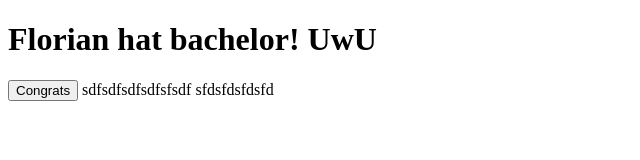
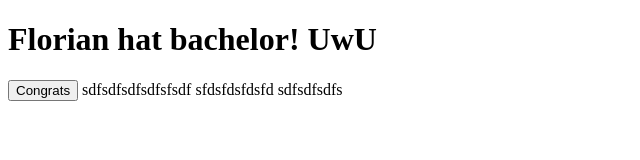
Before and after one commit to diezfx/diezfx.github.io, a plain HTML site: page index.html in a window 1280 px wide. Shown: the full height of the page, 0-640 px from the left. Drawn offline with Linux system fonts and the light colour scheme.

Commit message:
Update index.html

```diff
--- a/index.html
+++ b/index.html
@@ -15,3 +15,4 @@
 
 <script>document.getElementById("congrats-button").addEventListener("click",()=> alert("voll korall!!"));</script>
 sfdsfdsfdsfd
+sdfsdfsdfs
```
